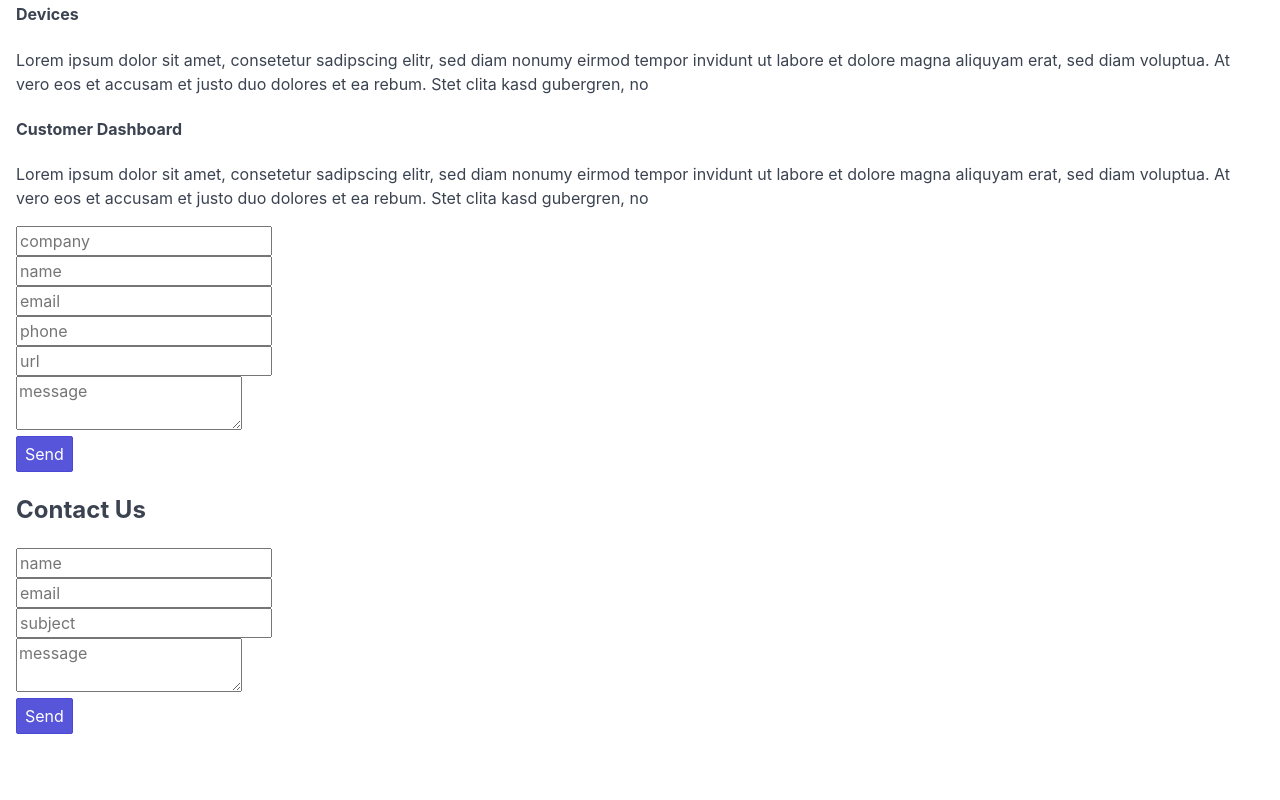
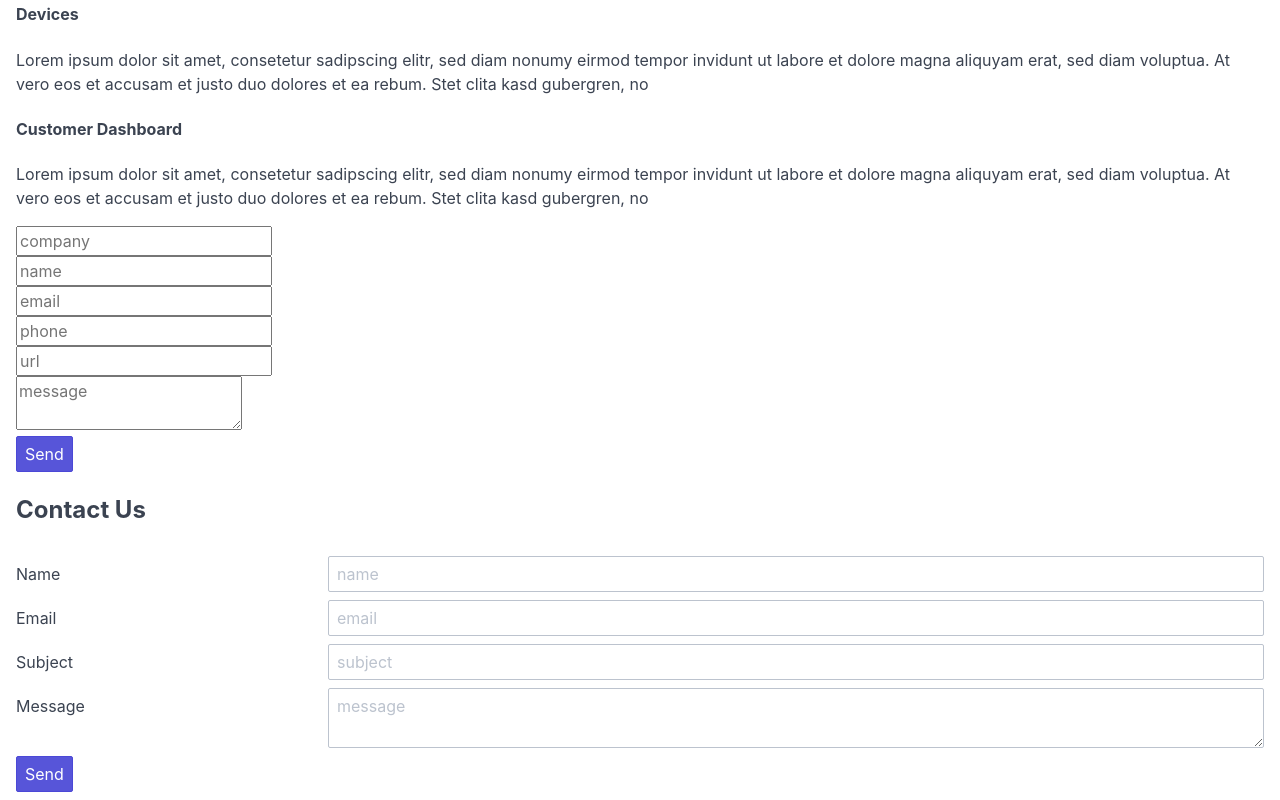
Before and after one commit to judgeyboy/bugsters, a Vue app: page /#/ in a window 1280 px wide. Shown: the part 1376-2176 px from the top of the page. Before the commit the page ends 2110 px from the top, so only its background shows below. Built offline with nearby package versions, Linux system fonts and the light colour scheme.

Commit message:
Styles the contact form with spectre's form styles

```diff
--- a/src/components/ContactForm.vue
+++ b/src/components/ContactForm.vue
@@ -1,32 +1,71 @@
 <template>
   <div>
-    <form @submit.prevent="handleSubmit('contact-form')" data-vv-scope="contact-form">
+    <form class="form-horizontal"
+          @submit.prevent="handleSubmit('contact-form')"
+          data-vv-scope="contact-form">
+
+      <div class="form-group">
+        <div class="col-3">
+          <label class="form-label" for="name">Name</label>
+        </div>
+        <div class="col-9">
           <input type="text"
+                 id="name"
+                 class="form-input"
                  name="name"
                  placeholder="name"
                  v-model="name"
                  v-validate="'required'"
-             :class="{'is-danger': errors.has('contact-form.name')}"> <br />
+                 :class="{'is-error': errors.has('contact-form.name')}">
+        </div>
+      </div>
 
+      <div class="form-group">
+        <div class="col-3">
+          <label class="form-label" for="email">Email</label>
+        </div>
+        <div class="col-9">
           <input type="email"
+                 id="email"
+                 class="form-input"
                  name="email"
                  placeholder="email"
                  v-model="email"
                  v-validate="'required|email'"
-             :class="{'is-danger': errors.has('contact-form.email')}"> <br />
+                 :class="{'is-error': errors.has('contact-form.email')}">
+        </div>
+      </div>
 
+      <div class="form-group">
+        <div class="col-3">
+          <label class="form-label" for="subject">Subject</label>
+        </div>
+        <div class="col-9">
           <input type="text"
+                 id="subject"
+                 class="form-input"
                  name="subject"
                  placeholder="subject"
                  v-model="subject"
                  v-validate="'required'"
-             :class="{'is-danger': errors.has('contact-form.subject')}"> <br />
+                 :class="{'is-error': errors.has('contact-form.subject')}">
+        </div>
+      </div>
 
+      <div class="form-group">
+        <div class="col-3">
+          <label class="form-label" for="message">Message</label>
+        </div>
+        <div class="col-9">
           <textarea placeholder="message"
+                    id="message"
+                    class="form-input"
                     name="message"
                     v-model="message"
                     v-validate="'required|max:200'"
-                :class="{'is-danger': errors.has('contact-form.message')}"></textarea> <br />
+                    :class="{'is-error': errors.has('contact-form.message')}"></textarea>
+        </div>
+      </div>
 
       <input type="submit" value="Send" class="btn btn-primary">
     </form>
--- a/src/styles/base.sass
+++ b/src/styles/base.sass
@@ -7,3 +7,4 @@
 @import "node_modules/spectre.css/src/base"
 @import "node_modules/spectre.css/src/layout"
 @import "node_modules/spectre.css/src/buttons"
+@import "node_modules/spectre.css/src/forms"
```
Lines whose indentation alone changed are shown as unchanged.
